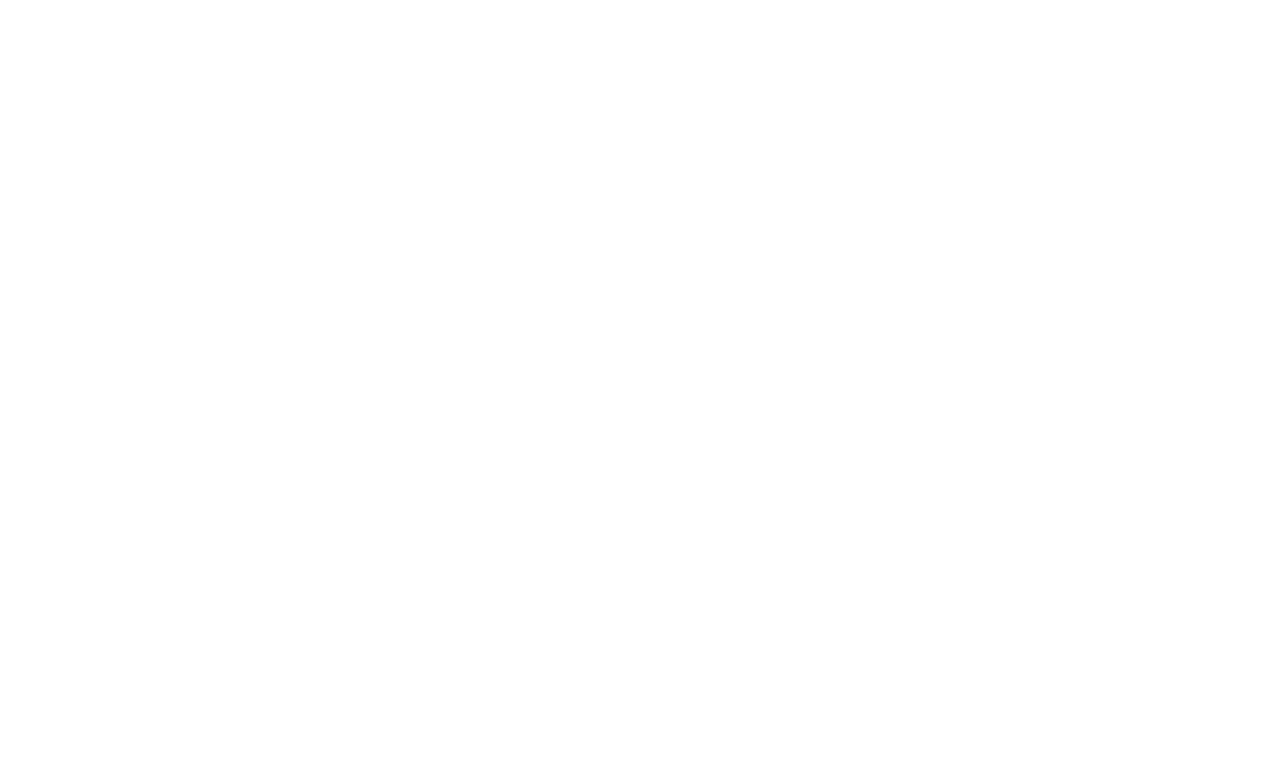
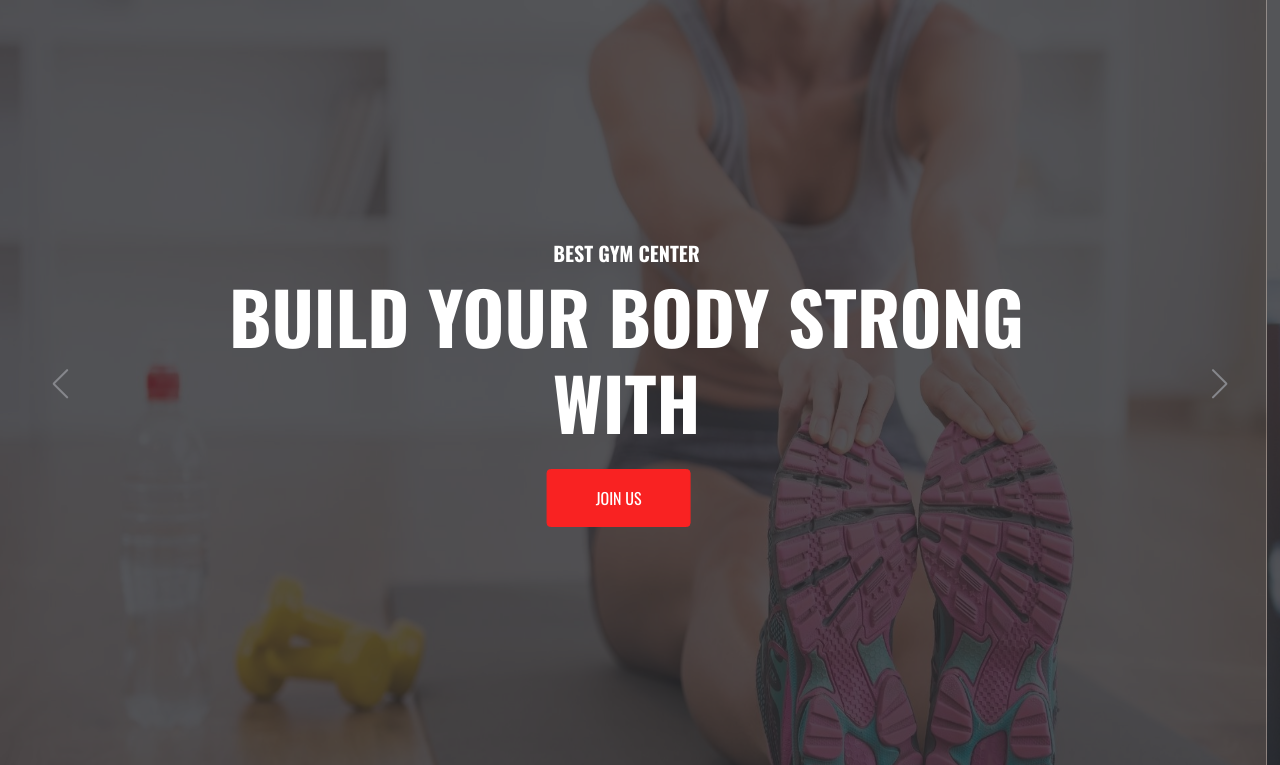
Before and after one commit to abzalbeb/fitgympro, a plain HTML site: page index.html in a window 1280 px wide. Shown: the top 765 px of the page. Drawn offline with nearby package versions, Linux system fonts and the light colour scheme; a web font is replaced by a local one.

Commit message:
adsadas
asad

```diff
--- a/assets/css/style.css
+++ b/assets/css/style.css
@@ -0,0 +1,214 @@
+*{
+    padding: 0;
+    margin: 0;
+    box-sizing: border-box;
+}
+:root {
+    --swiper-navigation-size: 30px !important;
+}
+body {
+    font-family: var(--bs-font-sans-serif);
+    font-size: 1rem;
+    font-weight: 400;
+    line-height: 1.5;
+    -webkit-text-size-adjust: 100%;
+  }
+  .container-main {
+    width: 100%;
+    height: 100vh;
+  }
+  .swiper {
+    width: 100%;
+    height: 100%;
+  }
+
+  .swiper-slide {
+    text-align: center;
+    font-size: 18px;
+    background: #fff;
+    display: flex;
+    justify-content: center;
+    align-items: center;
+    position: relative;
+  }
+
+  .swiper-slide img {
+    display: block;
+    width: 100%;
+    height: 100%;
+    object-fit: cover;
+  }
+  .image1{
+    width: 100% !important;
+    height: 100% !important;
+    background: url('../image/carousel-1.jpg');
+    background-repeat: no-repeat;
+    background-size: contain;
+    background-size: 100% 110%;
+  }
+  .carousel-caption {
+    width: 100%;
+    height: 100%;
+    top: 0 !important;
+    left: 0 !important;
+    right: 0 !important;
+    bottom: 0 !important;
+    background: rgba(42, 43, 47, 0.8);
+    z-index: 1;
+  }
+  .carousel-caption {
+    position: absolute;
+    right: 15%;
+    bottom: 1.25rem;
+    left: 15%;
+    padding-top: 1.25rem;
+    padding-bottom: 1.25rem;
+    color: #fff;
+    text-align: center;
+  }
+  .d-flex {
+    display: flex !important;
+  }
+
+  .flex-column {
+    flex-direction: column !important;
+  }
+  .justify-content-center {
+    justify-content: center !important;
+  }
+  .align-items-center {
+    align-items: center !important;
+  }
+  .text-white {
+    color: #fff ;
+  }
+  .text-uppercase {
+    text-transform: uppercase ;
+  }
+  h5, h6, .font-weight-medium {
+    font-weight: 500 ;
+  }
+  h5, .h5 {
+    font-size: 1.25rem;
+  }
+  h1, .h1, h2, .h2, h3, .h3, h4, .h4, h5, .h5, h6, .h6 {
+    margin-top: 0;
+    margin-bottom: .5rem;
+    font-family: "Oswald",sans-serif;
+    font-weight: 700;
+    line-height: 1.2;
+    color: #222429;
+  }
+  @media (min-width: 768px) {
+    .mb-md-4 {
+      margin-bottom: 1.5rem !important;
+    }
+  }
+  @media (min-width: 1200px) {
+    .display-2 {
+      font-size: 4.5rem;
+    }
+  }
+  .btn {
+    font-family: 'Oswald', sans-serif;
+    text-transform: uppercase;
+    transition: .5s;
+  }
+  .btn-primary {
+    color: #FFFFFF !important;
+  }
+  @media (min-width: 768px) {
+    .py-md-3 {
+      padding-top: 1rem !important;
+      padding-bottom: 1rem !important;
+    }
+  }
+  @media (min-width: 768px) {
+    .px-md-5 {
+      padding-right: 3rem !important;
+      padding-left: 3rem !important;
+    }
+  }
+  .me-3 {
+    margin-right: 1rem !important;
+  }
+  .btn-primary {
+    color: #000 ;
+    background-color: #f92222 !important;
+    border-color: #f92222 !important;
+  }
+  .btn {
+    display: inline-block;
+    font-weight: 400;
+    line-height: 1.5;
+    color: #686A6F;
+    text-align: center;
+    vertical-align: middle;
+    cursor: pointer;
+    user-select: none;
+    background-color: transparent;
+    border: 1px solid transparent;
+      border-top-color: transparent;
+      border-right-color: transparent;
+      border-bottom-color: transparent;
+      border-left-color: transparent;
+    padding: .375rem .75rem;
+    font-size: 1rem;
+    border-radius: .25rem;
+transition: 0.4s;
+  }
+  a {
+    color: #f92222;
+    text-decoration: none;
+  }
+
+  .btn-primary:hover {
+    color: #000 !important;
+    background-color: #fc7442 !important;
+    border-color: #fb6b37 !important;
+  }
+  .image2{
+    width: 100% !important;
+    height: 100% !important;
+    background: url('../image/carousel-2.jpg');
+    background-repeat: no-repeat;
+    background-size: contain;
+    background-size: 100% 110%;
+  }
+  .swiper-button-next, .swiper-button-prev{
+    color: #86878c !important;
+    transition: 0.2s ease-in-out;
+  }
+  .swiper-button-next, .swiper-rtl .swiper-button-prev {
+    right: var(--swiper-navigation-sides-offset, 4vw) !important;
+    left: auto;
+}
+.swiper-button-prev, .swiper-rtl .swiper-button-next {
+    left: var(--swiper-navigation-sides-offset, 4vw) !important;
+    right: auto;
+}
+.swiper-button-next:hover, .swiper-button-prev:hover{
+    color: white !important;
+}
+@media (max-width:1400px) {
+    .container-main {
+        width: 100%;
+        height: 60vw;
+    }
+}
+@media (max-width:620px) {
+    .sizeSoz{
+        font-size: 5vw !important;
+    }
+    .sizeSoz1{
+        font-size: 4vw !important;
+
+    }
+}
+.container-fluid{
+    width: 100%;
+    height: 600px;
+    background-color: red;
+    margin-bottom: 100px;
+    padding: 3rem !important;
+}
--- a/index.html
+++ b/index.html
@@ -41,9 +41,67 @@
     <link href="https://fonts.googleapis.com/css2?family=Inter:wght@300;500&family=Lato&family=Marcellus&family=Montserrat:ital,wght@1,700&family=Poppins:wght@800&family=Raleway:wght@500;700;900&family=Source+Code+Pro:wght@200;400&family=Titillium+Web:wght@300;400&family=Varela+Round&display=swap" rel="stylesheet">
 
 
-    <title>Document</title>
+    <link
+  rel="stylesheet"
+  href="https://cdn.jsdelivr.net/npm/swiper@11/swiper-bundle.min.css"
+/>
+    <title>FitGym.pro</title>
 </head>
 <body>
 
+    <div class="container-main">
+        <div class="swiper mySwiper">
+            <div class="swiper-wrapper">
+              <div class="swiper-slide image1">
+                <div class="carousel-caption d-flex flex-column align-items-center justify-content-center">
+                    <div class="p-3" style="max-width: 900px; " >
+                        <h5 class="text-white text-uppercase sizeSoz1">Best Gym Center</h5>
+                        <h1 class="display-2 text-white text-uppercase mb-md-4 sizeSoz">Build Your Body Strong With
+                            </h1>
+                        <a href="/#plans" class="btn btn-primary py-md-3 px-md-5 me-3">Join Us</a>
+                    </div>
+                </div>
+              </div>
+              <div class="swiper-slide image2">
+                <div class="carousel-caption d-flex flex-column align-items-center justify-content-center">
+                    <div class="p-3" style="max-width: 900px; " >
+                        <h5 class="text-white text-uppercase sizeSoz1">Best Gym Center</h5>
+                        <h1 class="display-2 text-white text-uppercase mb-md-4 sizeSoz">Grow Your Strength With Our 24/7 Videos
+                            </h1>
+                        <a href="/#plans" class="btn btn-primary py-md-3 px-md-5 me-3">Join Us</a>
+                    </div>
+                </div>
+              </div>
+            </div>
+            <div class="swiper-button-next"></div>
+            <div class="swiper-button-prev"></div>
+          </div>
+    </div>
+    <div class="container-fluid">
+        <p>salom</p>
+    </div>
+
+
+  <!-- Swiper JS -->
+  <script src="https://cdn.jsdelivr.net/npm/swiper@11/swiper-bundle.min.js"></script>
+
+  <!-- Initialize Swiper -->
+  <script>
+document.addEventListener('DOMContentLoaded', () => {
+  const swiper = new Swiper('.mySwiper', {
+    loop: true, // Loop mode
+    autoplay: {
+      delay: 5000, // 1 second
+      disableOnInteraction: false, // Continue autoplay after user interaction
+    },
+    speed: 800, // Slayd o‘tish tezligi (millisekundlarda)
+    navigation: {
+      nextEl: '.swiper-button-next',
+      prevEl: '.swiper-button-prev',
+    },
+  });
+});
+
+  </script>
 </body>
 </html>
```
Also changed, not shown: assets/image/carousel-1.jpg (added), assets/image/carousel-2.jpg (added).
